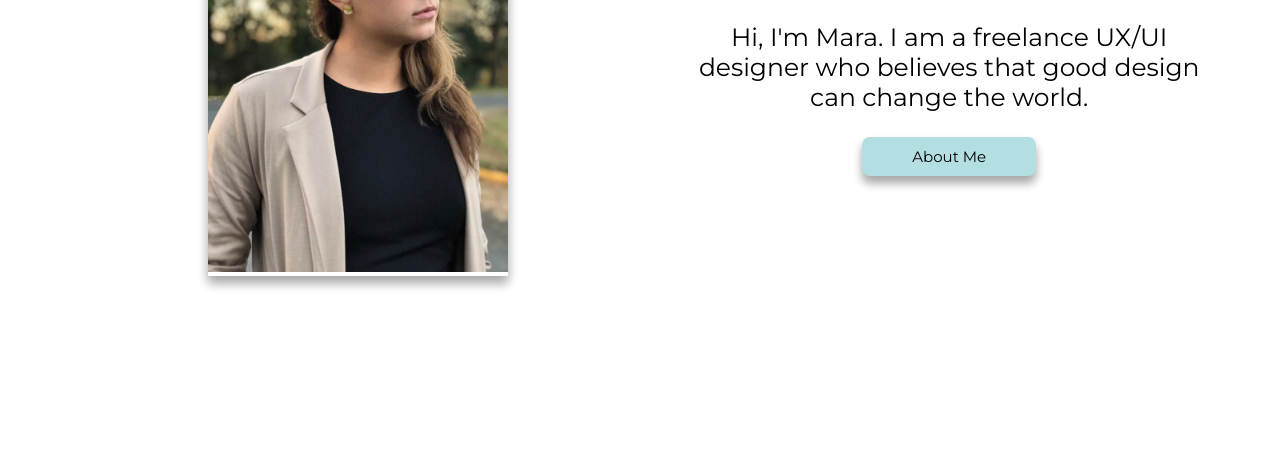
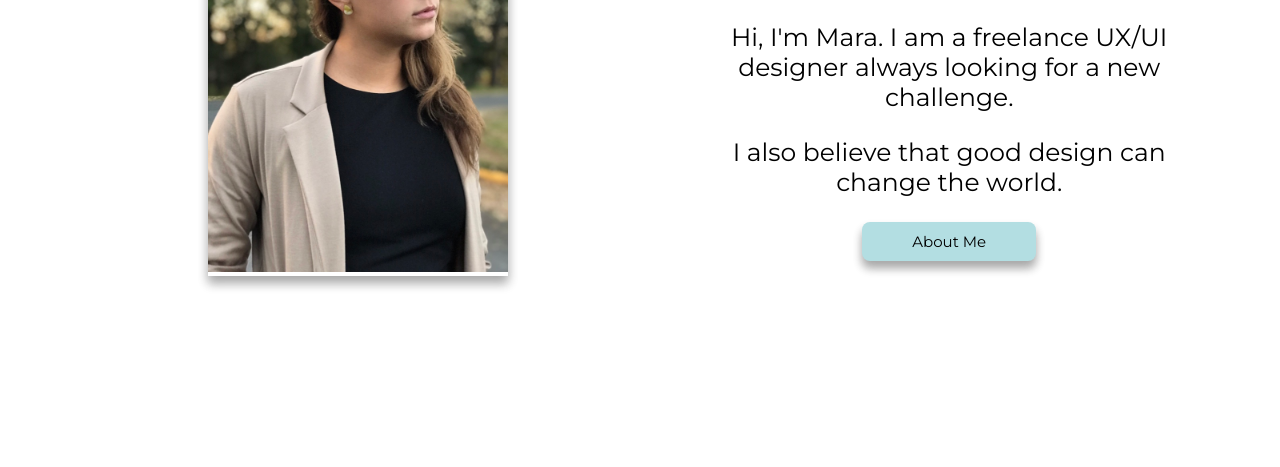
Before and after one commit to Maramaroo/UX_UI_HW_18, a plain HTML site: page index.html in a window 1280 px wide. Shown: the part 333-800 px from the top of the page. Drawn offline with Linux system fonts and the light colour scheme.

Commit message:
Update index.html

```diff
--- a/index.html
+++ b/index.html
@@ -29,7 +29,8 @@
     </div>
     <div id="heroTxt">
     <h2>Designer. Creator. Adventurer.</h2>
-    <p>Hi, I'm Mara. I am a freelance UX/UI designer who believes that good design can change the world.</p>
+    <p>Hi, I'm Mara. I am a freelance UX/UI designer always looking for a new challenge.</p>
+    <p>I also believe that good design can change the world.</p>
     <button class="button" id="aboutMe"><a href="About.html"> About Me</a></button>
     </div>
 </section>
```
